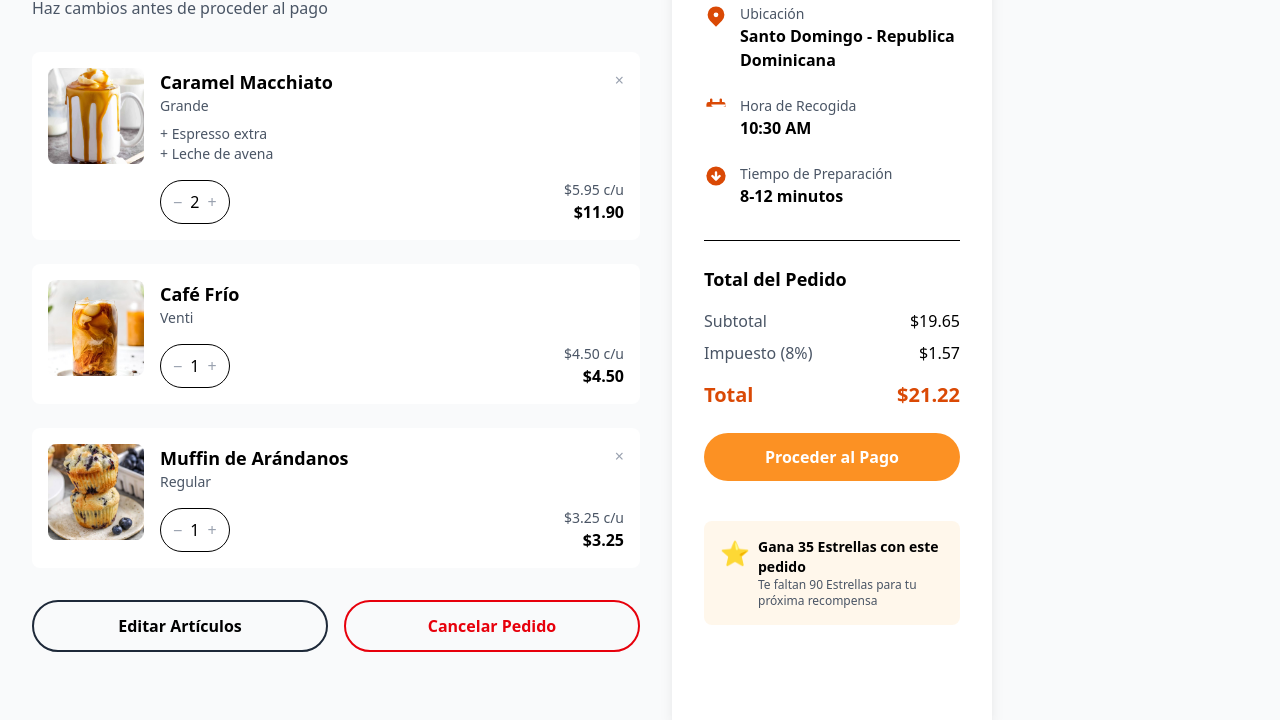
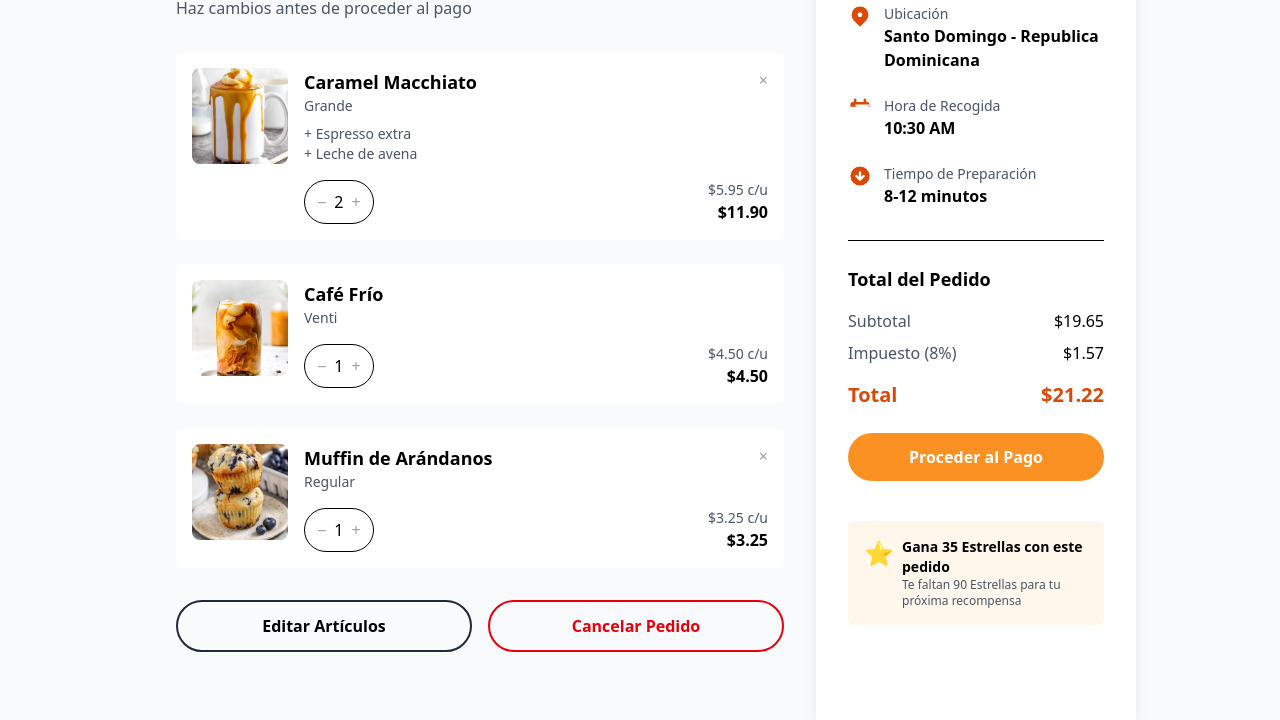
Before and after one commit to alfcabrera/DWR-ACT3, a website: page index.html in a window 1280 px wide. Shown: the part 80-800 px from the top of the page. Drawn offline with Linux system fonts and the light colour scheme.

Commit message:
style: add new utility classes and properties for layout and design enhancements

```diff
--- a/index.html
+++ b/index.html
@@ -9,7 +9,7 @@
 </head>
 
 <body class="bg-gray-50">
-    <div class="min-h-screen flex mx-auto max-w-7xl">
+    <div class="min-h-screen flex mx-auto max-w-7xl justify-center">
         <!-- Left Section -->
         <div class="flex-1 p-8 max-w-2xl">
             <h1 class="text-3xl font-bold mb-2">Revisa tu pedido</h1>
```
Also changed, not shown: css/style.css.
